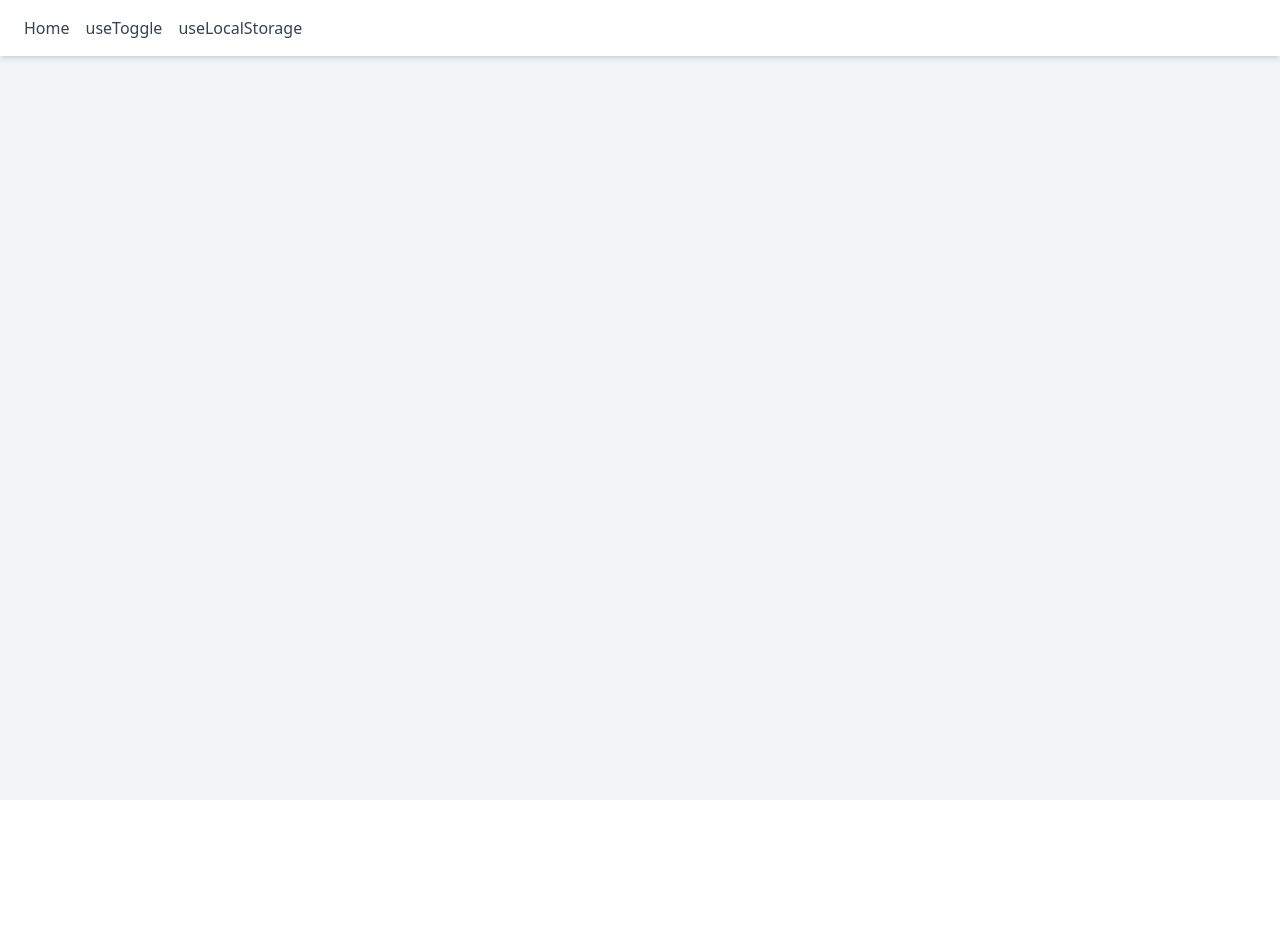
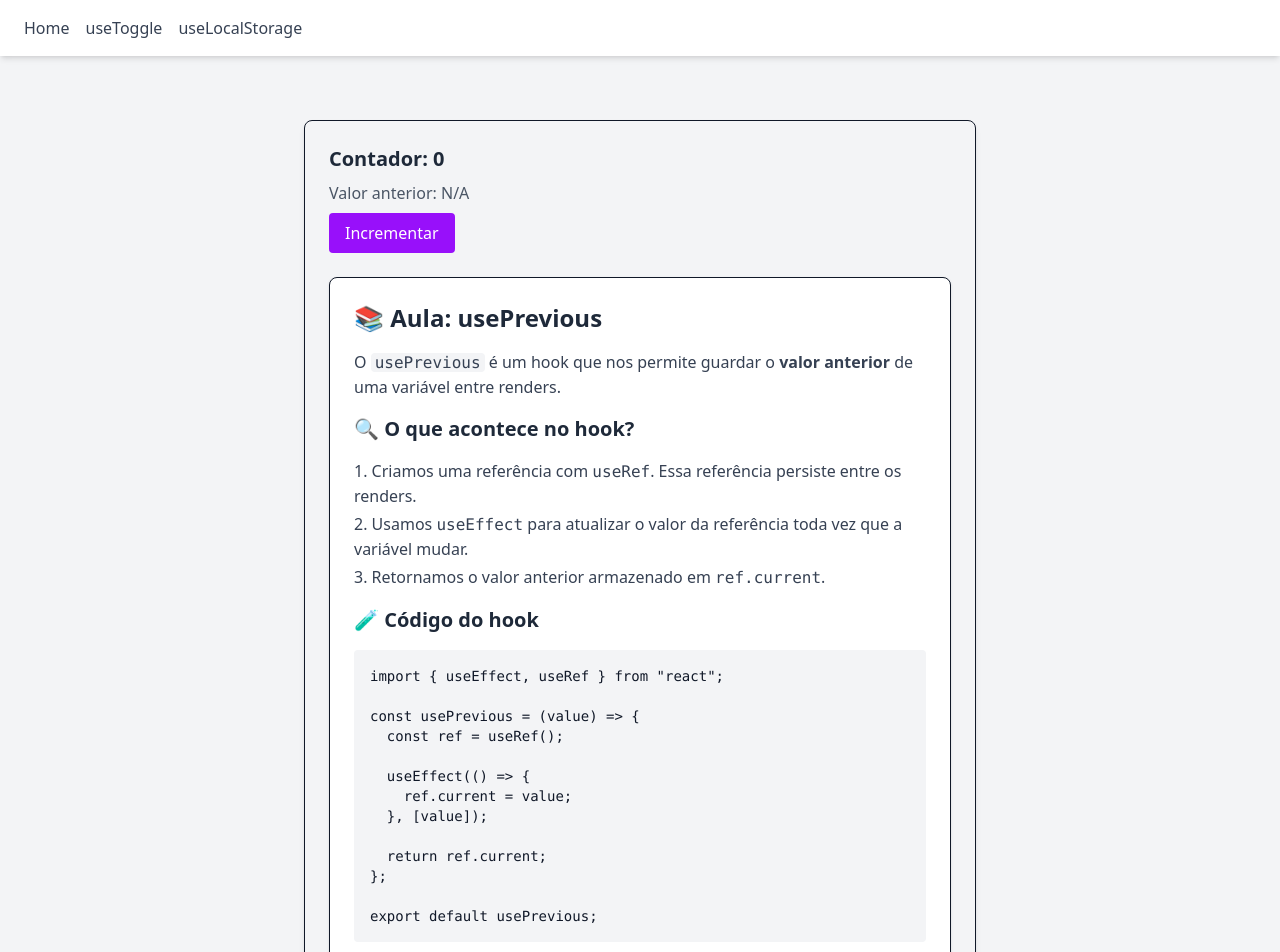
Before and after one commit to heliosalesjr/chl, a React (Vite) app: page /previousExample in a window 1280 px wide. Shown: the top 952 px of the page. Before the commit the page ends 800 px from the top, so only its background shows below. Built offline with nearby package versions, Linux system fonts and the light colour scheme.

Commit message:
previous value hook

```diff
--- a/src/App.jsx
+++ b/src/App.jsx
@@ -3,6 +3,7 @@ import Navbar from "./components/Navbar";
 import Home from "./pages/Home";
 import ToggleExample from "./pages/ToggleExample";
 import LocalStorageExample from "./pages/LocalStorageExample";
+import PreviousExample from "./pages/PreviousExample";
 
 function App() {
   return (
@@ -13,6 +14,7 @@ function App() {
           <Route path="/" element={<Home />} />
           <Route path="/toggle" element={<ToggleExample />} />
           <Route path="/localstorage" element={<LocalStorageExample />} />
+          <Route path="/previousExample" element={<PreviousExample />} />
         </Routes>
       </main>
     </div>
--- /dev/null
+++ b/src/hooks/usePrevious.js
@@ -0,0 +1,13 @@
+import { useEffect, useRef } from "react";
+
+const usePrevious = (value) => {
+  const ref = useRef();
+
+  useEffect(() => {
+    ref.current = value;
+  }, [value]);
+
+  return ref.current;
+};
+
+export default usePrevious;
--- /dev/null
+++ b/src/pages/PreviousExample.jsx
@@ -0,0 +1,61 @@
+import React, { useState } from "react";
+import usePrevious from "../hooks/usePrevious";
+
+const PreviousExample = () => {
+  const [count, setCount] = useState(0);
+  const previousCount = usePrevious(count);
+
+  return (
+    <div className="p-6 border rounded-lg shadow-md max-w-2xl mx-auto mt-10 space-y-6">
+      <div className="space-y-2">
+        <p className="text-xl font-semibold text-gray-800">Contador: {count}</p>
+        <p className="text-gray-600">Valor anterior: {previousCount ?? "N/A"}</p>
+        <button
+          onClick={() => setCount((c) => c + 1)}
+          className="px-4 py-2 bg-purple-600 text-white rounded hover:bg-purple-700 transition"
+        >
+          Incrementar
+        </button>
+      </div>
+
+      {/* AULINHA */}
+      <div className="bg-white rounded-lg p-6 border shadow space-y-4">
+        <h2 className="text-2xl font-bold text-gray-800">📚 Aula: usePrevious</h2>
+
+        <p className="text-gray-700">
+          O <code className="bg-gray-100 px-1 rounded">usePrevious</code> é um hook que nos permite guardar o <strong>valor anterior</strong> de uma variável entre renders.
+        </p>
+
+        <h3 className="text-xl font-semibold text-gray-800">🔍 O que acontece no hook?</h3>
+        <ol className="list-decimal list-inside text-gray-700 space-y-1">
+          <li>Criamos uma referência com <code>useRef</code>. Essa referência persiste entre os renders.</li>
+          <li>Usamos <code>useEffect</code> para atualizar o valor da referência toda vez que a variável mudar.</li>
+          <li>Retornamos o valor anterior armazenado em <code>ref.current</code>.</li>
+        </ol>
+
+        <h3 className="text-xl font-semibold text-gray-800">🧪 Código do hook</h3>
+        <pre className="bg-gray-100 text-sm p-4 rounded overflow-auto">
+{`import { useEffect, useRef } from "react";
+
+const usePrevious = (value) => {
+  const ref = useRef();
+
+  useEffect(() => {
+    ref.current = value;
+  }, [value]);
+
+  return ref.current;
+};
+
+export default usePrevious;`}
+        </pre>
+
+        <p className="text-sm text-gray-500 mt-4">
+          🧠 Esse hook é muito útil para fazer comparações entre estados e detectar mudanças!
+        </p>
+      </div>
+    </div>
+  );
+};
+
+export default PreviousExample;
```
